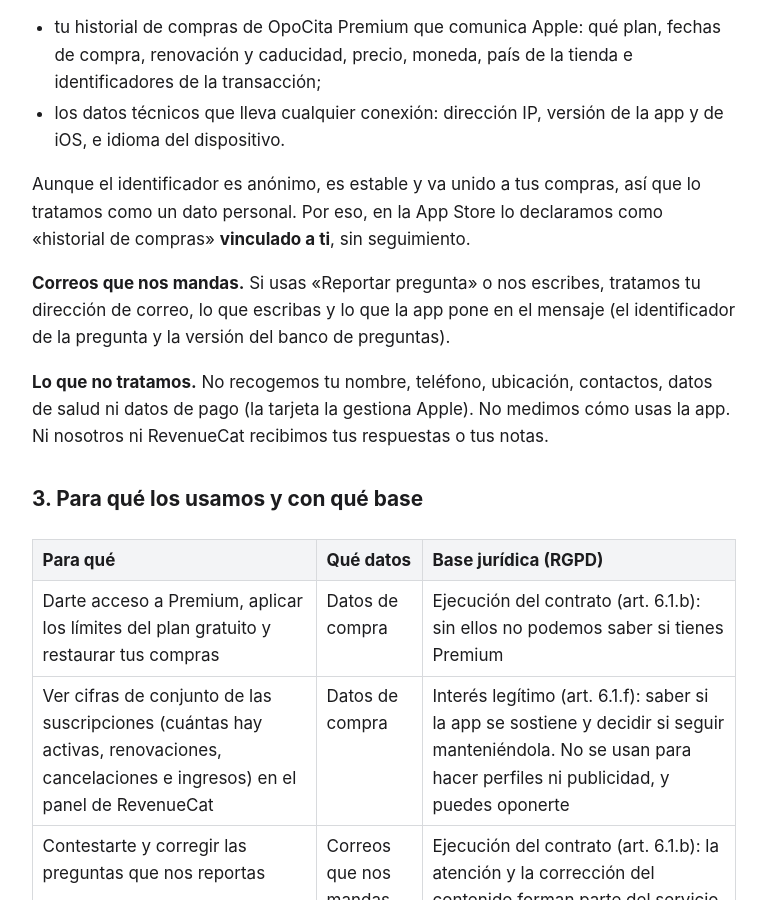
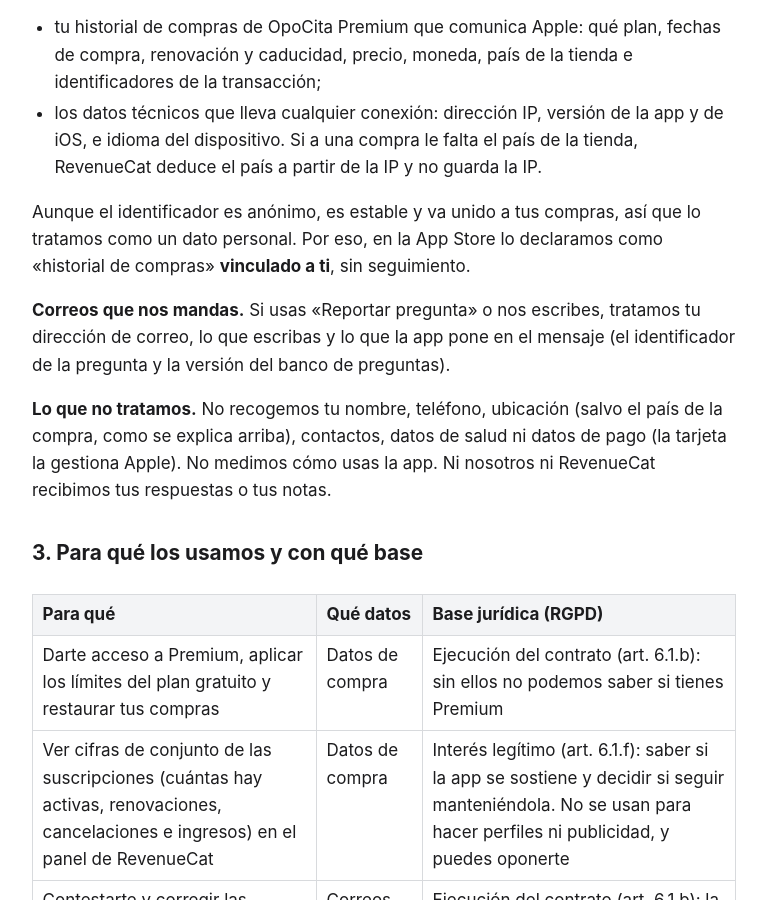
Before and after one commit to miguelzamitabastos/opocita-legal, a plain HTML site: page privacidad/index.html in a window 1280 px wide. Shown: the part 944-1844 px from the top of the page, without its empty margins (256-1023 px from the left). Drawn offline with Linux system fonts and the light colour scheme.

Commit message:
Regenera: el país deducido de la IP por RevenueCat (auditoría del 24/11)

```diff
--- a/privacidad/index.html
+++ b/privacidad/index.html
@@ -39,10 +39,10 @@ nav a{margin-right:.9rem}
 <p>No hay delegado de protección de datos: no es obligatorio para esta actividad.</p>
 <h2>2. Qué datos tratamos</h2>
 <p><strong>Datos de compra (a través de RevenueCat).</strong> Al abrir la app por primera vez, la app genera en el iPhone un identificador anónimo al azar. No contiene tu nombre, tu correo, tu Apple ID ni el identificador de publicidad del iPhone. Con ese identificador, RevenueCat recibe:</p>
-<ul><li>tu historial de compras de OpoCita Premium que comunica Apple: qué plan, fechas de compra, renovación y caducidad, precio, moneda, país de la tienda e identificadores de la transacción;</li><li>los datos técnicos que lleva cualquier conexión: dirección IP, versión de la app y de iOS, e idioma del dispositivo.</li></ul>
+<ul><li>tu historial de compras de OpoCita Premium que comunica Apple: qué plan, fechas de compra, renovación y caducidad, precio, moneda, país de la tienda e identificadores de la transacción;</li><li>los datos técnicos que lleva cualquier conexión: dirección IP, versión de la app y de iOS, e idioma del dispositivo. Si a una compra le falta el país de la tienda, RevenueCat deduce el país a partir de la IP y no guarda la IP.</li></ul>
 <p>Aunque el identificador es anónimo, es estable y va unido a tus compras, así que lo tratamos como un dato personal. Por eso, en la App Store lo declaramos como «historial de compras» <strong>vinculado a ti</strong>, sin seguimiento.</p>
 <p><strong>Correos que nos mandas.</strong> Si usas «Reportar pregunta» o nos escribes, tratamos tu dirección de correo, lo que escribas y lo que la app pone en el mensaje (el identificador de la pregunta y la versión del banco de preguntas).</p>
-<p><strong>Lo que no tratamos.</strong> No recogemos tu nombre, teléfono, ubicación, contactos, datos de salud ni datos de pago (la tarjeta la gestiona Apple). No medimos cómo usas la app. Ni nosotros ni RevenueCat recibimos tus respuestas o tus notas.</p>
+<p><strong>Lo que no tratamos.</strong> No recogemos tu nombre, teléfono, ubicación (salvo el país de la compra, como se explica arriba), contactos, datos de salud ni datos de pago (la tarjeta la gestiona Apple). No medimos cómo usas la app. Ni nosotros ni RevenueCat recibimos tus respuestas o tus notas.</p>
 <h2>3. Para qué los usamos y con qué base</h2>
 <div class="tabla"><table><thead><tr><th>Para qué</th><th>Qué datos</th><th>Base jurídica (RGPD)</th></tr></thead><tbody><tr><td>Darte acceso a Premium, aplicar los límites del plan gratuito y restaurar tus compras</td><td>Datos de compra</td><td>Ejecución del contrato (art. 6.1.b): sin ellos no podemos saber si tienes Premium</td></tr><tr><td>Ver cifras de conjunto de las suscripciones (cuántas hay activas, renovaciones, cancelaciones e ingresos) en el panel de RevenueCat</td><td>Datos de compra</td><td>Interés legítimo (art. 6.1.f): saber si la app se sostiene y decidir si seguir manteniéndola. No se usan para hacer perfiles ni publicidad, y puedes oponerte</td></tr><tr><td>Contestarte y corregir las preguntas que nos reportas</td><td>Correos que nos mandas</td><td>Ejecución del contrato (art. 6.1.b): la atención y la corrección del contenido forman parte del servicio</td></tr></tbody></table></div>
 <p>No estás obligado a darnos ningún dato. El identificador anónimo y los datos de compra son necesarios para que funcione la suscripción: sin ellos, la app no puede comprobar si tienes Premium. Escribirnos es voluntario.</p>
```
